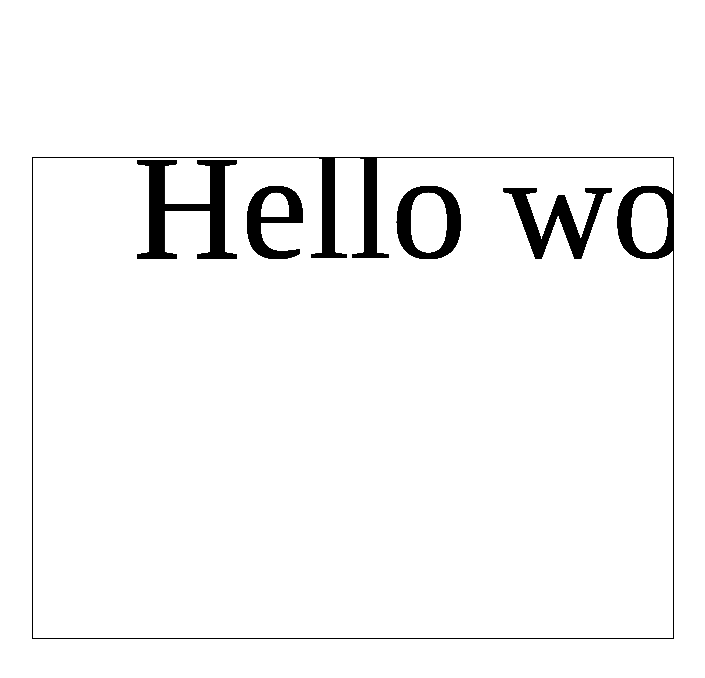
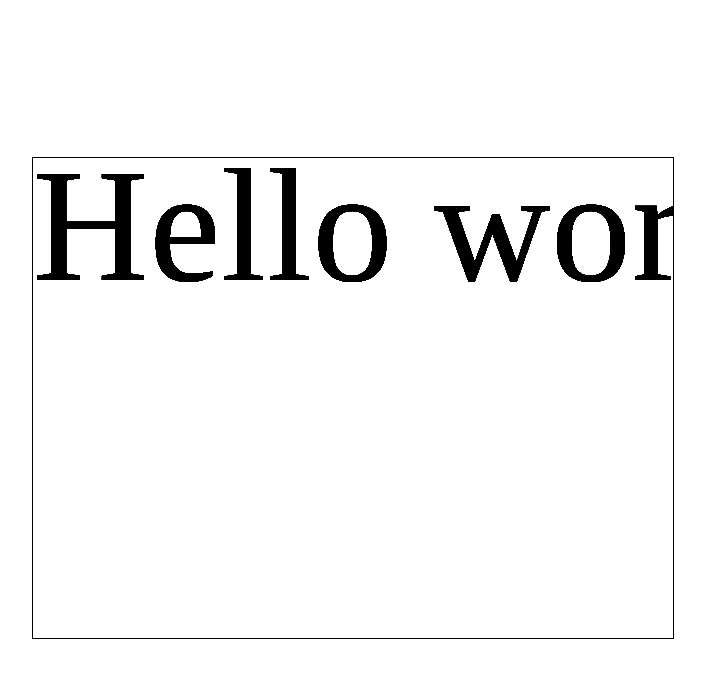
Before and after one commit to lukaszkups/space-saga, a website built with Vite: page index.html in a window 1280 px wide. Shown: the whole page, without its empty margins (287-992 px from the left). Built offline with nearby package versions, Linux system fonts and the light colour scheme; files whose address does not match are found by name.

Commit message:
Text rendering works.

```diff
--- a/src/engine/Engine.ts
+++ b/src/engine/Engine.ts
@@ -9,6 +9,10 @@ export interface EngineConfig {
   width?: number;
   height?: number;
   fps?: number;
+}
+
+export interface CustomCanvasCtx extends CanvasRenderingContext2D {
+  letterSpacing: string;
 }
 
 export default class Engine {
@@ -52,24 +56,15 @@ export default class Engine {
         const cnvs = document.getElementById(c.id) as HTMLCanvasElement;
         this.canvas = cnvs;
         this.ctx = cnvs.getContext('2d');
+        if (this.ctx) {
+          (this.ctx as CustomCanvasCtx).letterSpacing = '1px';
+          this.ctx.textBaseline = 'top';
+        }
       }, 0);
     } catch(err) {
       throw new Error(`There was a problem when mounting engine: ${err}`);
     }
   }
-
-  // not working in firefox :/
-  // async addFont(fontName: string, fontUrl: string, fontConfig: string) {
-  //   const ff = new FontFace(fontName, `url(${fontUrl})`);
-  //   const font = await ff.load();
-  //   document.fonts.add(font);
-  //   if (this.ctx) {
-  //     this.ctx.font = fontConfig;
-  //   }
-  //   if (this.log) {
-  //     console.log('Font added', fontName);
-  //   }
-  // }
 
   async addFont(fontName: string, fontUrl: string, fontConfig: string) {
     const styleTxt = `
@@ -77,7 +72,7 @@ export default class Engine {
         font-family: '${fontName}';
         font-style: normal;
         font-weight: normal;
-        src: local('${fontName}'), url(${fontUrl}) format('${(fontTypes as Keyable)[fontUrl.split('.')[1]]}');
+        src: local('${fontName}'), url(${fontUrl}) format('${(fontTypes as Keyable)[fontUrl.split('.').pop() as string]}');
       }`
     const tag = document.createElement('style');
     tag.innerHTML = styleTxt;
@@ -88,13 +83,6 @@ export default class Engine {
       }
     }, 0);
   }
-
-
-  // addFont(fontConfig: string) {
-  //   if (this.ctx) {
-  //     this.ctx.font = fontConfig;
-  //   }
-  // }
 
   addScene(scene: Scene) {
     if (!this.scenes.hasOwnProperty(scene.id)) {
--- a/src/engine/GameText.ts
+++ b/src/engine/GameText.ts
@@ -4,6 +4,8 @@ import Entity, { EntityConfig } from "./Entity";
 export interface TextPayload extends EntityConfig {
   text?: string;
   width?: number;
+  fontSize?: number;
+  fontFamily?: string;
 }
 
 export default class GameText extends Entity {
@@ -14,6 +16,8 @@ export default class GameText extends Entity {
   currentText: string;
   letterDuration: number;
   finished: boolean;
+  fontSize: number;
+  fontFamily: string;
 
   constructor(engine: Engine, payload: TextPayload) {
     super(engine, payload);
@@ -24,6 +28,8 @@ export default class GameText extends Entity {
     this.startTime = 0;
     this.elapsed = 0;
     this.finished = false;
+    this.fontSize = payload.fontSize || 160;
+    this.fontFamily = payload.fontFamily || 'minimal';
   }
 
   drawText(duration: number) {
@@ -43,7 +49,7 @@ export default class GameText extends Entity {
       } else if (!this.finished) {
         this.currentText = this.text;
         this.finished = true;
-        console.warn('finished')
+        console.info('finished')
         // TODO
         // this.engine.events.emit('textComplete', this.id);
       }
@@ -52,8 +58,7 @@ export default class GameText extends Entity {
 
   render() {
     if (this.engine.ctx) {
-      // this.engine.ctx.font = "150px minimal";
-      // console.log(this.engine.ctx.font)
+      this.engine.ctx.font = `${this.fontSize}px ${this.fontFamily}`;
     }
     this.engine?.ctx?.fillText(this.currentText, this.position.x, this.position.y);
   }
--- a/src/main.ts
+++ b/src/main.ts
@@ -30,7 +30,7 @@ const layer1 = new SceneLayer(game, {
 });
 scene1.addLayer(layer1);
 
-const txt = new GameText(game, { text: 'Hello world!' , position: new Position(100, 100) });
+const txt = new GameText(game, { text: 'Hello world!' , position: new Position(0, 0) });
 layer1.addEntity(txt);
 
 
--- a/src/style.css
+++ b/src/style.css
@@ -1,11 +1,3 @@
-@font-face {
-  font-family: 'minimal';
-  font-style: normal;
-  font-weight: normal;
-  src: local('minimal'), url(minimal5x7.otf) format('opentype');
-}
-/* src: local('Minecraft'), url(Minecraft.ttf) format('truetype'); */
-
 :root {
   font-synthesis: none;
   text-rendering: optimizeLegibility;
@@ -19,7 +11,6 @@ body {
   place-items: center;
   min-width: 320px;
   min-height: 100vh;
-  font-family: 'minimal';
 }
 
 #app {
```
Also changed, not shown: src/counter.ts (deleted, +0 -9 lines).
